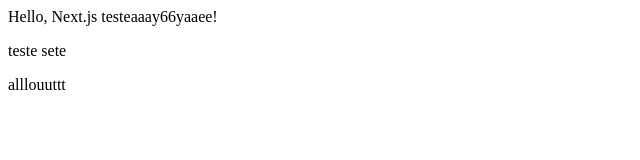
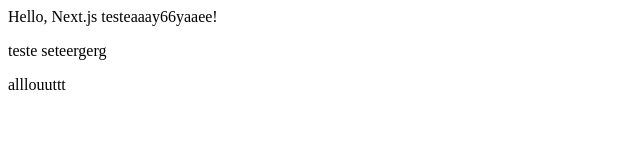
Before and after one commit to llicar/cicd, a Next.js app: page / in a window 1280 px wide. Shown: the top 160 px of the page, without its empty margins (0-640 px from the left). Built offline with nearby package versions, Linux system fonts and the light colour scheme.

Commit message:
alloouuu

```diff
--- a/app/page.tsx
+++ b/app/page.tsx
@@ -4,7 +4,7 @@
   return (
     <div>
       Hello, Next.js testeaaay66yaaee!
-      <p>teste sete</p>
+      <p>teste seteergerg</p>
       <p>alllouuttt</p>
     </div>
   );
```
